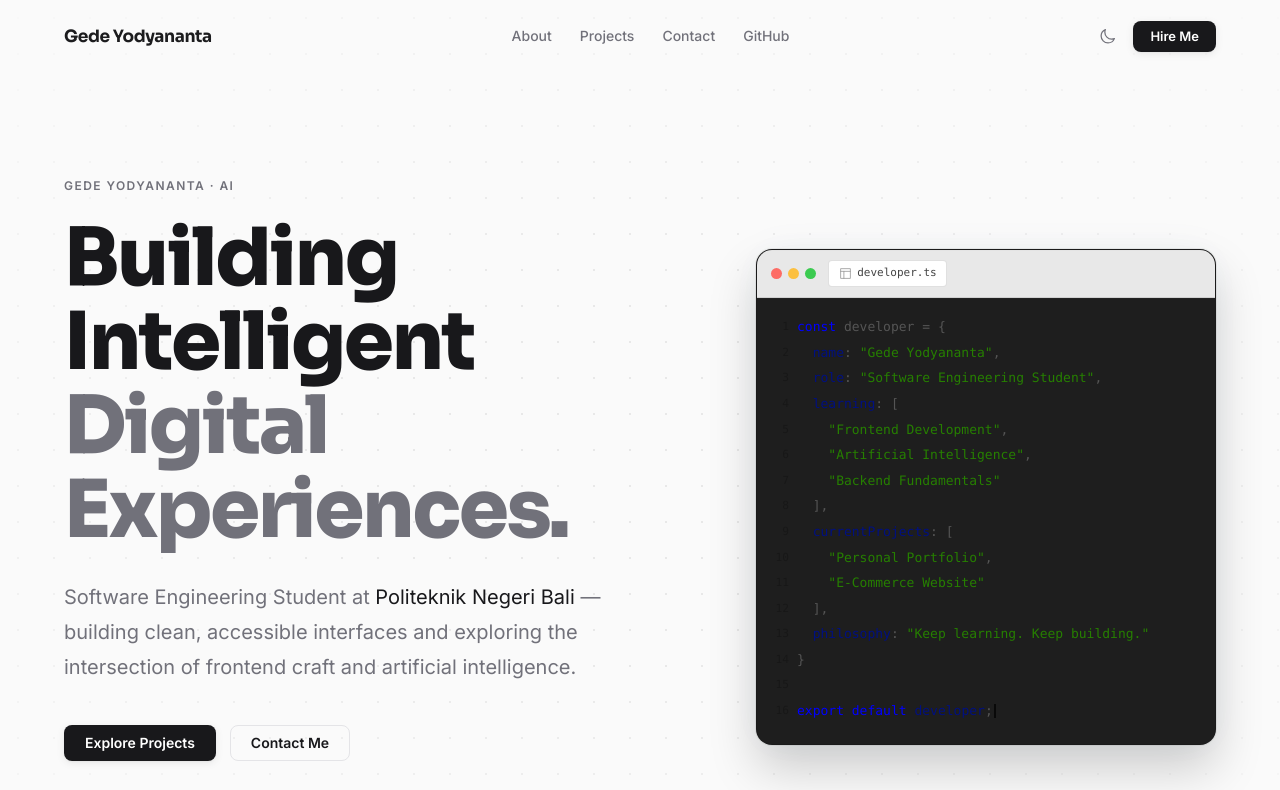
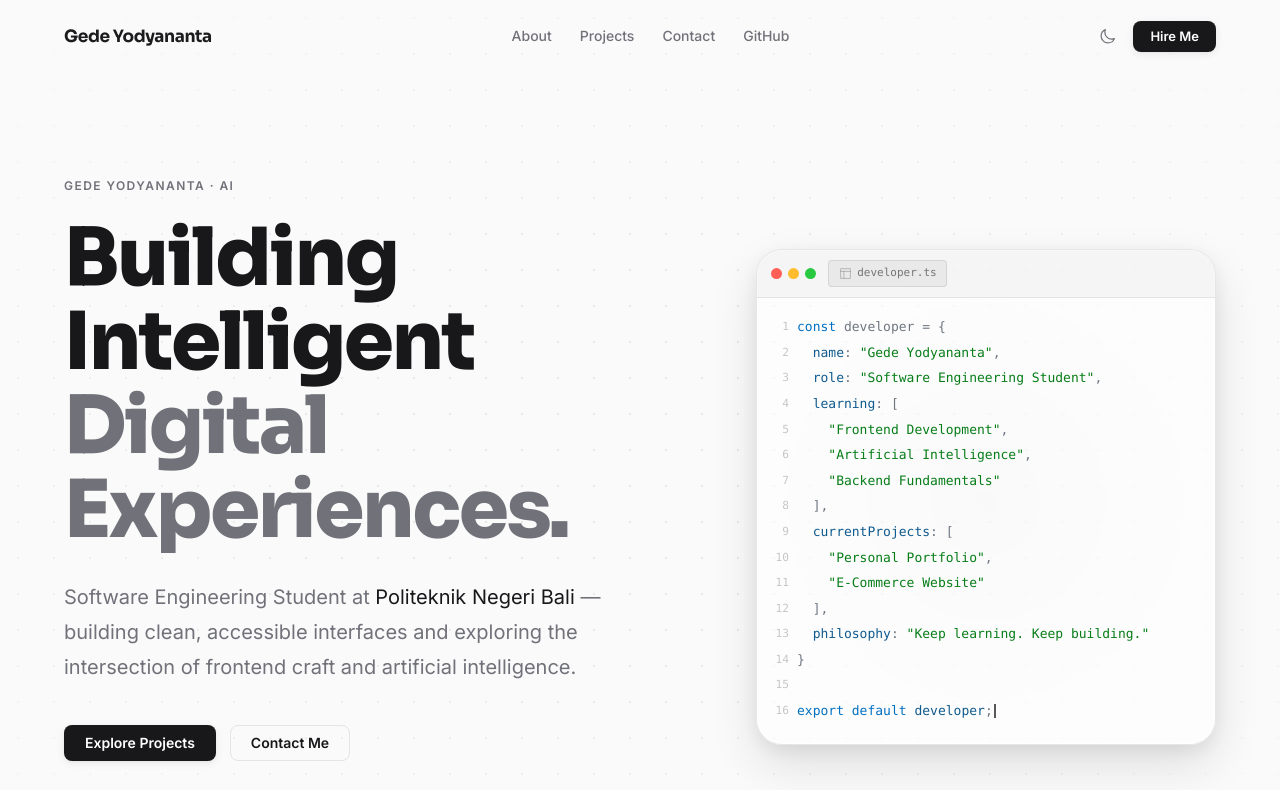
Before and after one commit to gedeyodyananta/portofolio-ukmcc2026, a website: page index.html in a window 1280 px wide. Shown: the top 790 px of the page. Drawn offline with Linux system fonts and the light colour scheme.

Commit message:
Update portfolio

```diff
--- a/assets/css/input.css
+++ b/assets/css/input.css
@@ -644,27 +644,32 @@
 
   /* ── Code Editor Window ── */
   .hero-editor-window {
-    width           : 100%;
-    max-width       : 460px;
-    border-radius   : var(--radius-xl);
-    background-color: #1e1e1e;
-    border          : 1px solid rgba(255,255,255,0.10);
-    box-shadow      : 0 0 0 1px rgba(255,255,255,0.04),
-                      0 32px 64px rgba(0,0,0,0.75),
-                      0 0 40px rgba(99,179,237,0.05);
-    overflow        : hidden;
-    animation       : editor-float 4s ease-in-out infinite;
+    width                  : 100%;
+    max-width              : 460px;
+    border-radius          : 1.625rem; /* 26px */
+    background-color       : rgba(18, 18, 22, 0.28);
+    backdrop-filter        : blur(28px) saturate(1.8);
+    -webkit-backdrop-filter: blur(28px) saturate(1.8);
+    border                 : 1px solid rgba(255,255,255,0.10);
+    box-shadow             : 0 0 0 1px rgba(255,255,255,0.04) inset,
+                             0 1px 0   rgba(255,255,255,0.08) inset,
+                             0 24px 56px rgba(0,0,0,0.50),
+                             0  8px 24px rgba(0,0,0,0.28);
+    overflow               : hidden;
+    animation              : editor-float 4s ease-in-out infinite;
   }
   :root:not(.dark) .hero-editor-window {
-    border-color    : rgba(0,0,0,0.14);
-    box-shadow      : 0 0 0 1px rgba(0,0,0,0.06),
-                      0 24px 48px rgba(0,0,0,0.18),
-                      0 0 40px rgba(99,179,237,0.04);
+    background-color       : rgba(255,255,255,0.62);
+    border                 : 1px solid rgba(0,0,0,0.09);
+    box-shadow             : 0 0 0 1px rgba(255,255,255,0.70) inset,
+                             0 1px 0   rgba(255,255,255,0.90) inset,
+                             0 20px 48px rgba(0,0,0,0.11),
+                             0  6px 20px rgba(0,0,0,0.07);
   }
 
   @keyframes editor-float {
-    0%,  100% { transform: translateY(0px);   }
-    50%        { transform: translateY(-7px);  }
+    0%,  100% { transform: translateY(0px);  }
+    50%        { transform: translateY(-7px); }
   }
 
   /* Respect reduced motion */
@@ -678,29 +683,28 @@
     align-items     : center;
     gap             : 0.75rem;
     padding         : 0.625rem 0.875rem;
-    background-color: #2d2d2d;
+    background-color: rgba(255,255,255,0.04);
     border-bottom   : 1px solid rgba(255,255,255,0.07);
     flex-shrink     : 0;
   }
   :root:not(.dark) .hero-editor-titlebar {
-    background-color: #e8e8e8;
-    border-bottom   : 1px solid rgba(0,0,0,0.10);
+    background-color: rgba(0,0,0,0.03);
+    border-bottom   : 1px solid rgba(0,0,0,0.07);
   }
 
   /* Traffic light dots */
   .hero-editor-dots {
-    display: flex;
+    display    : flex;
     align-items: center;
-    gap: 0.375rem;
+    gap        : 0.375rem;
     flex-shrink: 0;
   }
   .hero-editor-dot {
-    display         : block;
-    width           : 11px;
-    height          : 11px;
-    border-radius   : var(--radius-full);
-    flex-shrink     : 0;
-    opacity         : 0.90;
+    display      : block;
+    width        : 11px;
+    height       : 11px;
+    border-radius: var(--radius-full);
+    flex-shrink  : 0;
   }
 
   /* File tab */
@@ -710,42 +714,42 @@
     gap             : 0.35rem;
     padding         : 0.2rem 0.6rem;
     border-radius   : 0.25rem;
-    background-color: #1e1e1e;
-    border          : 1px solid rgba(255,255,255,0.08);
+    background-color: rgba(255,255,255,0.07);
+    border          : 1px solid rgba(255,255,255,0.09);
     font-size       : 0.6875rem;
     font-weight     : 500;
-    color           : rgba(255,255,255,0.65);
+    color           : rgba(255,255,255,0.55);
     font-family     : "Menlo","Consolas","Monaco",monospace;
     letter-spacing  : 0;
     white-space     : nowrap;
   }
   :root:not(.dark) .hero-editor-tab {
-    background-color: #ffffff;
-    border-color    : rgba(0,0,0,0.12);
-    color           : #444;
+    background-color: rgba(0,0,0,0.05);
+    border-color    : rgba(0,0,0,0.09);
+    color           : rgba(0,0,0,0.50);
   }
 
   /* Editor body */
   .hero-editor-body {
-    display     : flex;
-    align-items : flex-start;
-    padding     : 1rem 0 1.25rem;
-    min-height  : 300px;
-    overflow    : hidden;
+    display   : flex;
+    align-items: flex-start;
+    padding   : 1rem 0 1.25rem;
+    min-height: 300px;
+    overflow  : hidden;
   }
 
   /* Line numbers gutter */
   .hero-editor-lines {
-    flex-shrink     : 0;
-    width           : 2.5rem;
-    padding         : 0 0.5rem 0 0.875rem;
-    text-align      : right;
-    font-family     : "Menlo","Consolas","Monaco",monospace;
-    font-size       : 0.7rem;
-    line-height     : 1.6rem;
-    color           : rgba(255,255,255,0.18);
-    user-select     : none;
-    pointer-events  : none;
+    flex-shrink   : 0;
+    width         : 2.5rem;
+    padding       : 0 0.5rem 0 0.875rem;
+    text-align    : right;
+    font-family   : "Menlo","Consolas","Monaco",monospace;
+    font-size     : 0.7rem;
+    line-height   : 1.6rem;
+    color         : rgba(255,255,255,0.18);
+    user-select   : none;
+    pointer-events: none;
   }
   :root:not(.dark) .hero-editor-lines {
     color: rgba(0,0,0,0.22);
@@ -753,19 +757,19 @@
 
   /* Code area */
   .hero-editor-code {
-    flex            : 1;
-    margin          : 0;
-    padding         : 0 1rem 0 0;
-    font-family     : "Menlo","Consolas","Monaco",monospace;
-    font-size       : clamp(0.6875rem, 1.2vw, 0.8125rem);
-    line-height     : 1.6rem;
-    color           : #d4d4d4;
-    white-space     : pre;
-    overflow        : hidden;
-    tab-size        : 2;
+    flex       : 1;
+    margin     : 0;
+    padding    : 0 1rem 0 0;
+    font-family: "Menlo","Consolas","Monaco",monospace;
+    font-size  : clamp(0.6875rem, 1.2vw, 0.8125rem);
+    line-height: 1.6rem;
+    color      : rgba(255,255,255,0.82);
+    white-space: pre;
+    overflow   : hidden;
+    tab-size   : 2;
   }
   :root:not(.dark) .hero-editor-code {
-    color: #1e1e1e;
+    color: rgba(0,0,0,0.80);
   }
 
   /* Blinking cursor */
@@ -773,14 +777,14 @@
     display         : inline-block;
     width           : 2px;
     height          : 1.1em;
-    background-color: rgba(255,255,255,0.70);
+    background-color: rgba(255,255,255,0.65);
     vertical-align  : text-bottom;
     margin-left     : 1px;
     animation       : cursor-blink 1.1s step-end infinite;
     opacity         : 0;
   }
   :root:not(.dark) .hero-editor-cursor {
-    background-color: rgba(0,0,0,0.70);
+    background-color: rgba(0,0,0,0.65);
   }
   @keyframes cursor-blink {
     0%, 100% { opacity: 1; }
@@ -789,6 +793,19 @@
   @media (prefers-reduced-motion: reduce) {
     .hero-editor-cursor { animation: none; opacity: 1; }
   }
+
+  /* ── Editor syntax token colors ──
+     Dark mode: VS Code Dark+ palette
+     Light mode: VS Code Light+ palette (also set via JS for dynamic injection)
+  ── */
+  .ec-kw   { color: #569cd6; }   /* keyword  — blue           */
+  .ec-str  { color: #6a9955; }   /* string   — green          */
+  .ec-prop { color: #9cdcfe; }   /* property — light blue     */
+  .ec-punc { color: #808080; }   /* punctuation — gray        */
+  :root:not(.dark) .ec-kw   { color: #0070c1; }
+  :root:not(.dark) .ec-str  { color: #067d17; }
+  :root:not(.dark) .ec-prop { color: #0f5a8e; }
+  :root:not(.dark) .ec-punc { color: #6e7681; }
 
   /* Availability badge */
   .hero-badge {
--- a/assets/js/main.js
+++ b/assets/js/main.js
@@ -334,26 +334,8 @@
 
     if (!outputEl || !cursorEl || !lineNumEl) return;
 
-    /* ── Syntax-highlighted code tokens ──
-       Each entry: [text, cssColor]
-       null color = default text color (inherited).
-       We build the visible plain text from tokens to drive typing.
-    ── */
-    const KW   = '#569cd6'; /* blue     — keywords  */
-    const STR  = '#6a9955'; /* green    — strings   */
-    const PROP = '#9cdcfe'; /* lt-blue  — properties */
-    const PUNC = '#808080'; /* gray     — punctuation / brackets */
-    const DEF  = null;      /* white (dark) / near-black (light) */
-
-    /* Light-mode overrides injected once */
-    const lightStyle = document.createElement('style');
-    lightStyle.textContent = [
-      ':root:not(.dark) .ec-kw   { color:#0000ff; }',
-      ':root:not(.dark) .ec-str  { color:#267f00; }',
-      ':root:not(.dark) .ec-prop { color:#001080; }',
-      ':root:not(.dark) .ec-punc { color:#555555; }',
-    ].join('\n');
-    document.head.appendChild(lightStyle);
+    /* Token colors are defined in output.css (ec-kw / ec-str / ec-prop / ec-punc).
+       No runtime style injection needed. */
 
     /* Token list — (plainText, colorClass) pairs */
     const tokens = [
```
Also changed, not shown: assets/css/output.css, assets/images/portfolio-preview.png.
